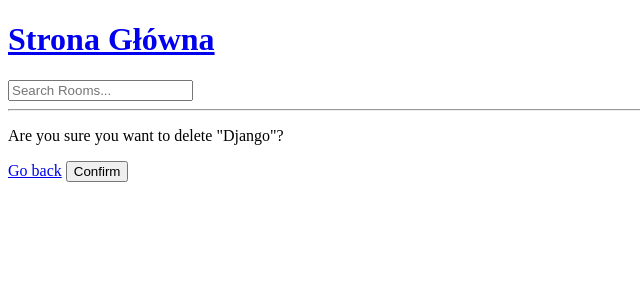
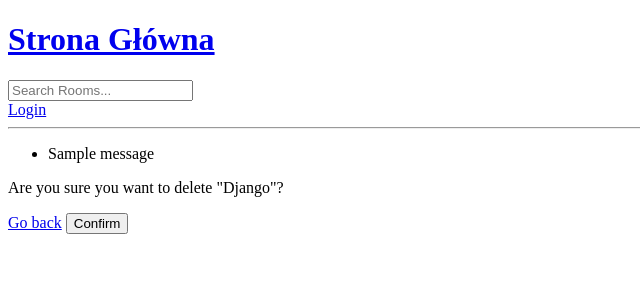
Before and after one commit to Kariolax/web_developing, a Django app: page /delete-room/5/ in a window 1280 px wide. Shown: the top 300 px of the page, without its empty margins (0-640 px from the left). Run offline with Django 4.2, Linux system fonts and the light colour scheme; data comes from the database, SQL or seed files in the repository; both versions use the stored data as it was after the commit; one stand-in notice (Sample message) is shown.

Commit message:
LogIn/LogOut

```diff
--- a/studybud/base/templates/base/login_register.html
+++ b/studybud/base/templates/base/login_register.html
@@ -4,13 +4,13 @@
 
 <div>
   <form method="POST" action="">
-    {% cstf_token %}
+    {% csrf_token %}
 
     <label>Username:</label>
-    <input type="text" value="username" placeholder="Enter Username">
+    <input type="text" name="username" placeholder="Enter Username">
 
     <label>Password:</label>
-    <input type="password" value="password" placeholder="Enter Password">
+    <input type="password" name="password" placeholder="Enter Password">
 
     <input type="submit" value="Login">
   </form>
--- a/studybud/base/urls.py
+++ b/studybud/base/urls.py
@@ -2,8 +2,12 @@ from django.urls import path
 from . import views
 
 urlpatterns = [
+    path('login/', views.loginPage, name="login"),
+    path('logout/', views.logoutUser, name="logout"),
+
     path('', views.home, name="home"),
     path('room/<str:pk>/', views.room, name="room"),
+
     path('create-room/', views.createRoom, name="create-room"),
     path('update-room/<str:pk>/', views.updateRoom, name="update-room"),
     path('delete-room/<str:pk>/', views.deleteRoom, name="delete-room"),
--- a/studybud/base/views.py
+++ b/studybud/base/views.py
@@ -1,7 +1,11 @@
 from django.shortcuts import render, redirect
+from django.contrib.auth.models import User
+from django.contrib.auth import authenticate, login, logout
+from django.contrib import messages
 from django.db.models import Q
 from .models import Room, Topic
 from .forms import RoomForm
+
 
 # Create your views here.
 
@@ -10,6 +14,33 @@ from .forms import RoomForm
 #     {'id': 2, 'name': 'Design with me'},
 #     {'id': 3, 'name': 'Back-end developers'},
 # ]
+
+
+def loginPage(request):
+
+    if request.method == 'POST':
+        username = request.POST.get('username')
+        password = request.POST.get('password')
+
+        try:
+            user = User.objects.get(username=username)
+        except:
+            messages.error(request, 'User does not exist')
+
+        user = authenticate(request, username=username, password=password)
+
+        if user is not None:
+            login(request, user)
+            return redirect('home')
+        else:
+            messages.error(request, 'Username or password does not exist')
+
+    context = {}
+    return render(request, 'base/login_register.html', context)
+
+def logoutUser(request):
+    logout(request)
+    return redirect('home')
 
 
 def home(request):
--- a/studybud/templates/main.html
+++ b/studybud/templates/main.html
@@ -6,6 +6,11 @@
 </head>
 <body>
     {% include 'navbar.html' %}
+    <ul class="messages">
+        {% for message in messages %}
+        <li>{{ message }}</li>
+        {% endfor %}
+    </ul>
     {% block content %}
 
     {% endblock %}
--- a/studybud/templates/navbar.html
+++ b/studybud/templates/navbar.html
@@ -6,4 +6,10 @@
   <input type="text" name="q" placeholder= "Search Rooms..."/>
 </form>
 
+{% if request.user.is_authenticated %}
+<a href="{% url 'logout' %}">Logout</a>
+{% else %}
+<a href="{% url 'login' %}">Login</a>
+{% endif %}
+
 <hr>
```
Also changed, not shown: studybud/db.sqlite3.
